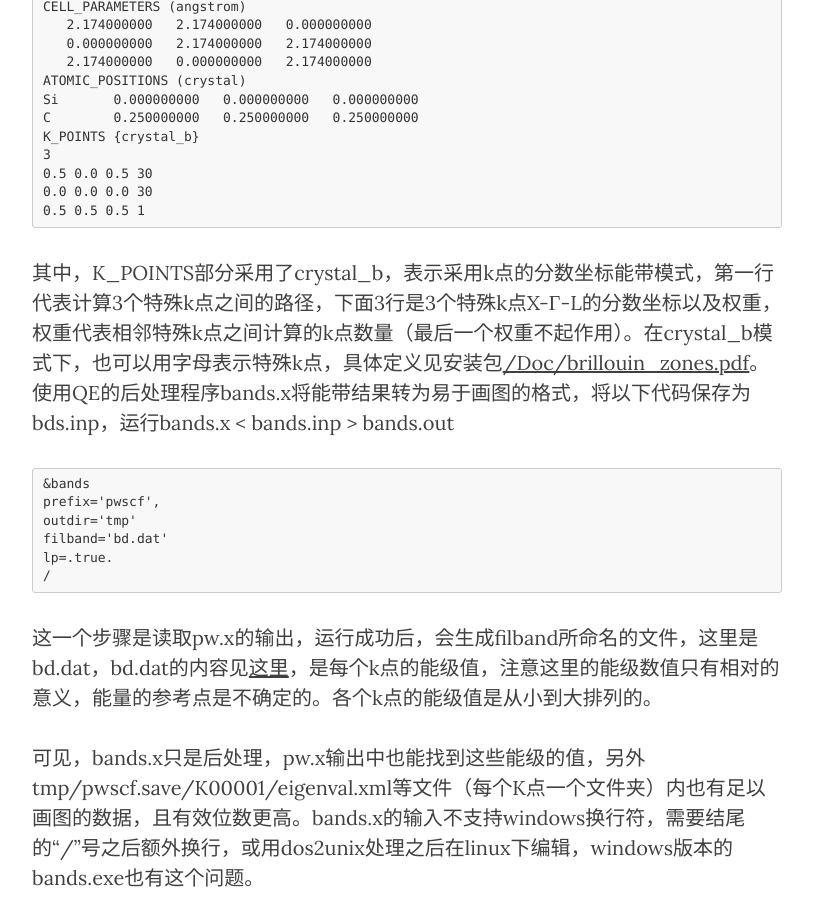
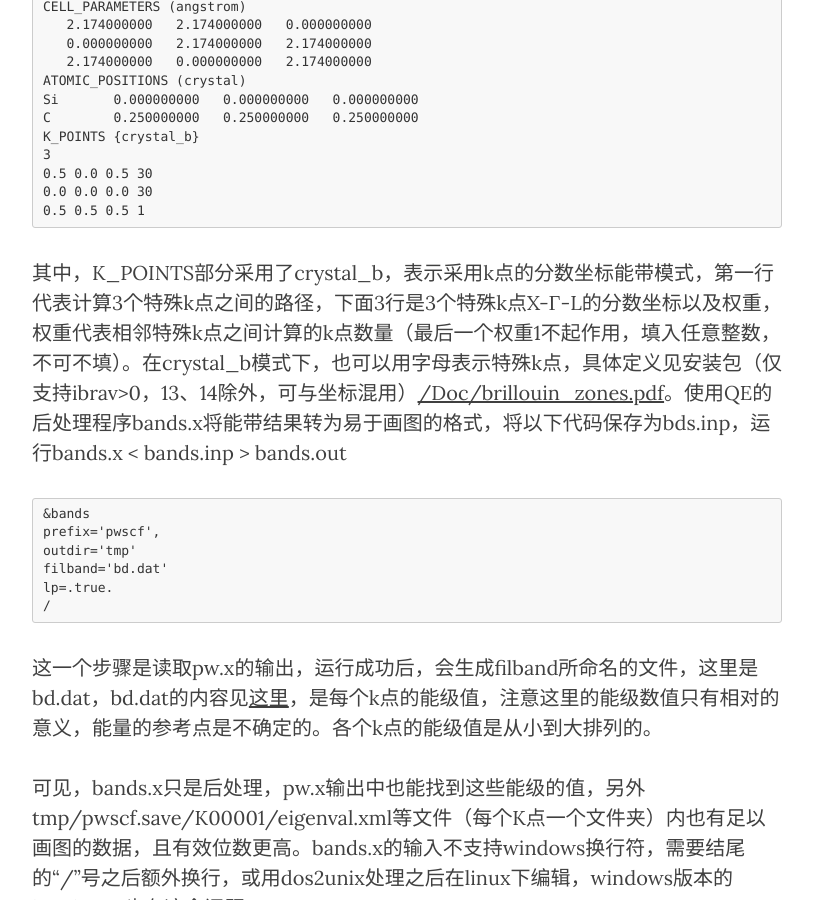
Before and after one commit to yyyu200/DFTbook, a Jekyll site: the page built from _posts/2019-04-01-HandsOn.md, in a window 1280 px wide and 900 px high, scrolled down 10970 px. Shown: the whole window, without its empty margins (233-1046 px from the left). Built offline with Jekyll 4.4.1, drawn with Linux system fonts in a browser that asks for light colours; nearby versions of some CDN libraries; formulas are drawn with MathJax 3; comment, search, counter and statistics services are not loaded; some of the changed text lies outside the part shown.

Commit message:
modify at 20200706-11:03:41-di

````diff
--- a/_posts/2019-04-01-HandsOn.md
+++ b/_posts/2019-04-01-HandsOn.md
@@ -232,8 +232,7 @@ grep '!' relax.out
 !    total energy              =     -22.67819977 Ry
 !    total energy              =     -22.67821030 Ry
 ```
-可见，这里relax经历了了5个自洽计算步骤后达到收敛，最后一个是结构弛豫计算得到的体系总能。注意，自洽计算总能只具有相对意义，不同赝势计算得到的总能不能比较，用相同赝势计算的总能可以求差值。
-
+可见，这里relax经历了5个自洽计算步骤后达到收敛，最后一个数值是结构弛豫计算得到的体系总能。注意，自洽计算总能只具有相对意义，不同赝势计算得到的总能不能比较，用相同赝势计算的总能可以求差值。
 
 #### 1.2.1 占据数、展宽的设置
 
@@ -306,7 +305,8 @@ K_POINTS {crystal_b}
 0.5 0.5 0.5 1
 ```
 
-其中，K_POINTS部分采用了crystal_b，表示采用k点的分数坐标能带模式，第一行代表计算3个特殊k点之间的路径，下面3行是3个特殊k点X-Γ-L的分数坐标以及权重，权重代表相邻特殊k点之间计算的k点数量（最后一个权重不起作用）。在crystal_b模式下，也可以用字母表示特殊k点，具体定义见安装包[/Doc/brillouin_zones.pdf](https://github.com/QEF/q-e/blob/master/Doc/brillouin_zones.pdf)。使用QE的后处理程序bands.x将能带结果转为易于画图的格式，将以下代码保存为bds.inp，运行bands.x < bands.inp > bands.out
+其中，K_POINTS部分采用了crystal_b，表示采用k点的分数坐标能带模式，第一行代表计算3个特殊k点之间的路径，下面3行是3个特殊k点X-Γ-L的分数坐标以及权重，权重代表相邻特殊k点之间计算的k点数量（最后一个权重1不起作用，填入任意整数，不可不填）。在crystal_b模式下，也可以用字母表示特殊k点，具体定义见安装包（仅支持ibrav>0，13、14除外，可与坐标混用）[/Doc/brillouin_zones.pdf](https://yyyu200.github.io/DFTbook/img/brillouin_zones.pdf)。使用QE的后处理程序bands.x将能带结果转为易于画图的格式，将以下代码保存为bds.inp，运行bands.x < bands.inp > bands.out
+
 ```
 &bands
 prefix='pwscf',
````
Also changed, not shown: other parts of _posts/2019-04-01-HandsOn.md (+1 -1 lines), _posts/2019-04-07-TransCell.md (+1 -1 lines), img/surface-construction.png (added), 1 other file.
